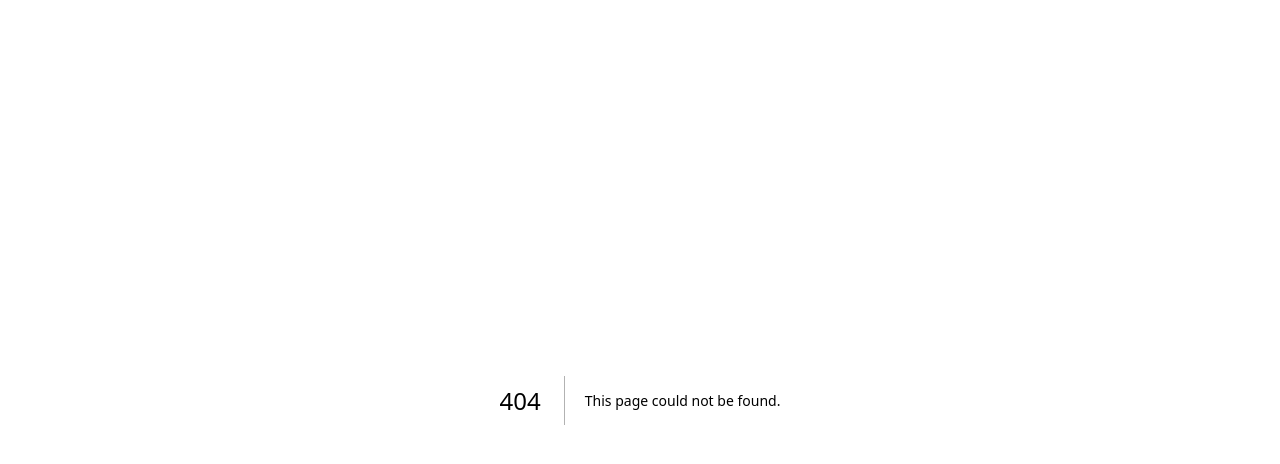
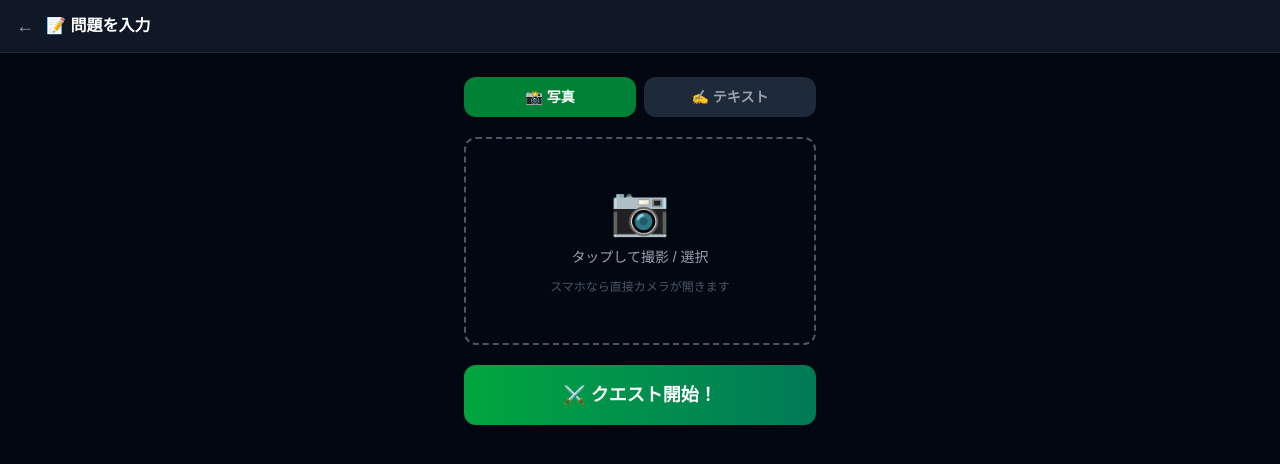
Before and after one commit to kayaefathe1800-dotcom/study-coach, a Next.js app: page /input in a window 1280 px wide. Before the commit this address had no page. Shown: the top 464 px of the page. Built offline with nearby package versions, Linux system fonts and the light colour scheme.

Commit message:
feat: add problem input screen (photo/text)

```diff
--- /dev/null
+++ b/app/input/page.tsx
@@ -0,0 +1,186 @@
+"use client";
+import { useState, useRef } from "react";
+import { useRouter } from "next/navigation";
+import { saveSession } from "@/lib/study/sessionStore";
+
+type Tab = "photo" | "text";
+
+export default function InputPage() {
+  const [tab, setTab] = useState<Tab>("photo");
+  const [textInput, setTextInput] = useState("");
+  const [imagePreview, setImagePreview] = useState<string | null>(null);
+  const [imageBase64, setImageBase64] = useState<string | null>(null);
+  const [imageMimeType, setImageMimeType] = useState<string>("image/jpeg");
+  const [loading, setLoading] = useState(false);
+  const [error, setError] = useState<string | null>(null);
+  const fileRef = useRef<HTMLInputElement>(null);
+  const router = useRouter();
+
+  function handleFileChange(e: React.ChangeEvent<HTMLInputElement>) {
+    const file = e.target.files?.[0];
+    if (!file) return;
+    setImageMimeType(file.type || "image/jpeg");
+    const reader = new FileReader();
+    reader.onload = (ev) => {
+      const result = ev.target?.result as string;
+      setImagePreview(result);
+      setImageBase64(result.split(",")[1]);
+    };
+    reader.readAsDataURL(file);
+  }
+
+  async function handleStart() {
+    setError(null);
+    setLoading(true);
+    try {
+      let problem = textInput.trim();
+
+      if (tab === "photo") {
+        if (!imageBase64) {
+          setError("写真を選んでください");
+          setLoading(false);
+          return;
+        }
+        const res = await fetch("/api/chat", {
+          method: "POST",
+          headers: { "Content-Type": "application/json" },
+          body: JSON.stringify({
+            mode: "extract",
+            imageBase64,
+            imageMimeType,
+            messages: [],
+            problem: "",
+          }),
+        });
+        const data = await res.json();
+        problem = data.problem ?? "";
+        if (!problem) {
+          setError("問題文を読み取れませんでした。テキスト入力で試してください。");
+          setLoading(false);
+          return;
+        }
+      }
+
+      if (!problem) {
+        setError("問題を入力してください");
+        setLoading(false);
+        return;
+      }
+
+      saveSession({ problem, startedAt: new Date().toISOString() });
+      router.push("/session");
+    } catch {
+      setError("エラーが発生しました。もう一度試してください。");
+      setLoading(false);
+    }
+  }
+
+  return (
+    <main className="min-h-screen bg-gray-950 text-white">
+      <div className="bg-gray-900 border-b border-gray-800 px-4 py-3 flex items-center gap-3">
+        <button
+          onClick={() => router.back()}
+          className="text-gray-400 hover:text-white text-lg transition"
+        >
+          ←
+        </button>
+        <h1 className="font-bold text-white">📝 問題を入力</h1>
+      </div>
+
+      <div className="max-w-sm mx-auto px-4 pt-6 space-y-5">
+        {/* Tabs */}
+        <div className="flex gap-2">
+          {(["photo", "text"] as const).map((t) => (
+            <button
+              key={t}
+              onClick={() => setTab(t)}
+              className={`flex-1 py-2.5 rounded-xl font-bold text-sm transition ${
+                tab === t
+                  ? "bg-green-700 text-white shadow"
+                  : "bg-gray-800 text-gray-400 hover:bg-gray-700"
+              }`}
+            >
+              {t === "photo" ? "📸 写真" : "✍️ テキスト"}
+            </button>
+          ))}
+        </div>
+
+        {/* Photo Tab */}
+        {tab === "photo" && (
+          <div>
+            <input
+              ref={fileRef}
+              type="file"
+              accept="image/*"
+              capture="environment"
+              className="hidden"
+              onChange={handleFileChange}
+            />
+            {imagePreview ? (
+              <div>
+                <img
+                  src={imagePreview}
+                  alt="問題の写真"
+                  className="w-full rounded-xl border border-gray-600 object-contain max-h-64"
+                />
+                <button
+                  onClick={() => {
+                    setImagePreview(null);
+                    setImageBase64(null);
+                    if (fileRef.current) fileRef.current.value = "";
+                  }}
+                  className="mt-2 text-xs text-gray-400 hover:text-white transition"
+                >
+                  やり直す
+                </button>
+              </div>
+            ) : (
+              <button
+                onClick={() => fileRef.current?.click()}
+                className="w-full border-2 border-dashed border-gray-600 hover:border-green-500
+                  rounded-xl p-12 flex flex-col items-center gap-3 text-gray-400
+                  hover:text-green-400 transition"
+              >
+                <span className="text-5xl">📷</span>
+                <span className="text-sm font-medium">タップして撮影 / 選択</span>
+                <span className="text-xs text-gray-600">
+                  スマホなら直接カメラが開きます
+                </span>
+              </button>
+            )}
+          </div>
+        )}
+
+        {/* Text Tab */}
+        {tab === "text" && (
+          <textarea
+            value={textInput}
+            onChange={(e) => setTextInput(e.target.value)}
+            placeholder="問題文を入力してください&#10;例: x + 5 = 12 のとき、x の値を求めよ"
+            rows={7}
+            className="w-full bg-gray-800 border border-gray-600 rounded-xl p-4 text-white
+              placeholder-gray-500 resize-none focus:outline-none focus:border-green-500
+              text-sm leading-relaxed"
+          />
+        )}
+
+        {error && (
+          <p className="text-red-400 text-sm text-center bg-red-900/20 border border-red-800/40 rounded-lg px-3 py-2">
+            {error}
+          </p>
+        )}
+
+        <button
+          onClick={handleStart}
+          disabled={loading}
+          className="w-full bg-gradient-to-r from-green-600 to-emerald-700
+            hover:from-green-500 hover:to-emerald-600
+            disabled:opacity-50 disabled:cursor-not-allowed
+            rounded-xl py-4 font-bold text-lg transition active:scale-95 shadow-lg"
+        >
+          {loading ? "読み取り中..." : "⚔️ クエスト開始！"}
+        </button>
+      </div>
+    </main>
+  );
+}
```
